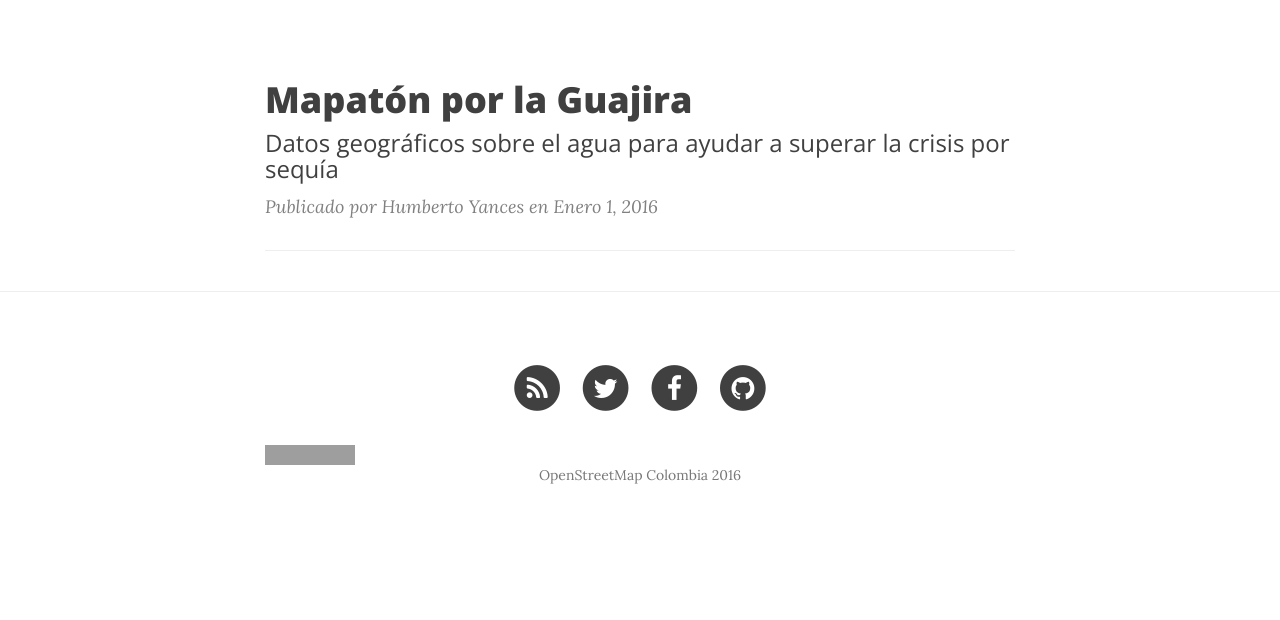
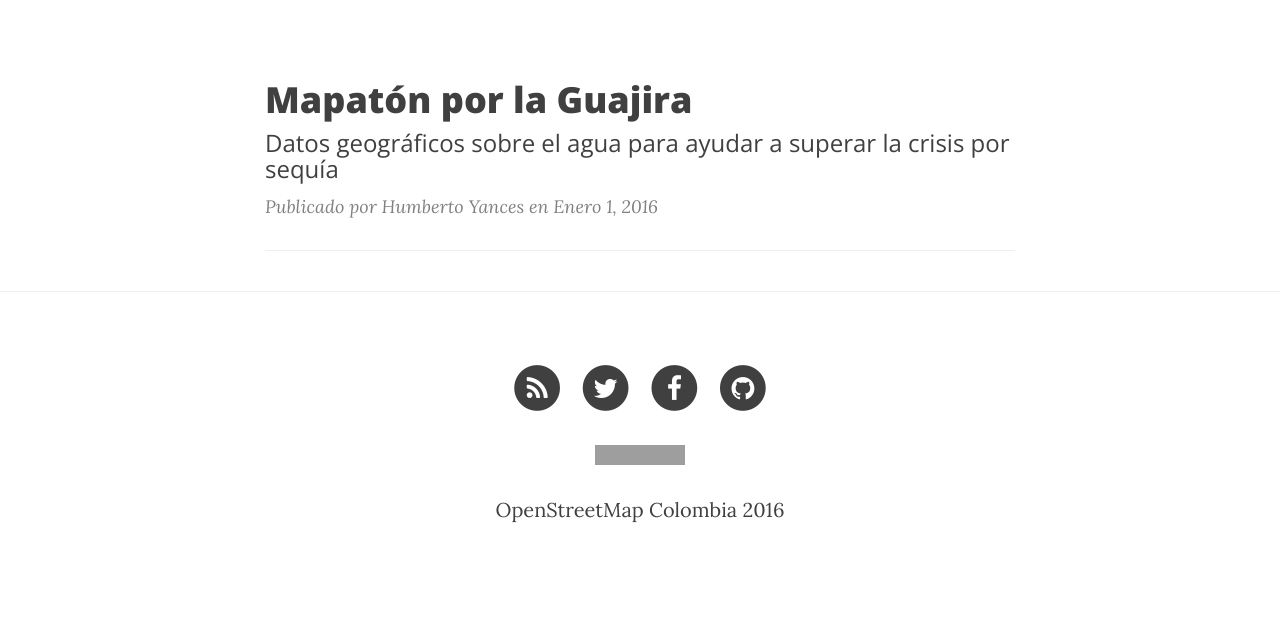
Before and after one commit to redhumus/openstreetmapcolombia.github.io, a Jekyll site: the page built from index.html, in a window 1280 px wide. Shown: the part 712-1332 px from the top of the page. Built offline with Jekyll 4.4.1, drawn with Linux system fonts in a browser that asks for light colours; nearby versions of some CDN libraries; the list of posts is cut into pages by our own code; before the commit the page ends 1263 px from its top, so only the background shows below that; grey boxes are pictures that could not be loaded.

Commit message:
centrado logo de CC

```diff
--- a/_config.yml
+++ b/_config.yml
@@ -5,7 +5,7 @@ header-img: img/watercolor_guajira.png
 email: info@openstreetmap.co
 description: "Bienvenidos al sitio de la OSM Colombia, creando mapas para emergencias."
 baseurl: ""
-url: "http://OpenStreetMap.CO"
+url: "http://blog.openstreetmap.co"
 twitter_username: OpenStreetMapCO
 github_username:  OpenStreetMapColombia
 facebook_username:  groups/98009745459
--- a/_includes/footer.html
+++ b/_includes/footer.html
@@ -43,7 +43,12 @@
                     </li>
                     {% endif %}
                 </ul>
-                <p class="copyright text-muted" align="center"><a rel="license" href="http://creativecommons.org/licenses/by-sa/4.0/"><img alt="Licencia de Creative Commons" style="border-width:0" src="https://i.creativecommons.org/l/by-sa/4.0/88x31.png" /></a>{{ site.title }} {{ site.time | date: '%Y' }}</p>
+                <p class="text-center">
+                    <a rel="license" href="http://creativecommons.org/licenses/by-sa/4.0/"><img alt="Licencia de Creative Commons" style="border-width:0" src="https://i.creativecommons.org/l/by-sa/4.0/88x31.png" class="center-block" /></a><br>{{ site.title }} {{ site.time | date: '%Y' }}
+                </p>
+                <p>
+
+                </p>
             </div>
         </div>
     </div>
```
